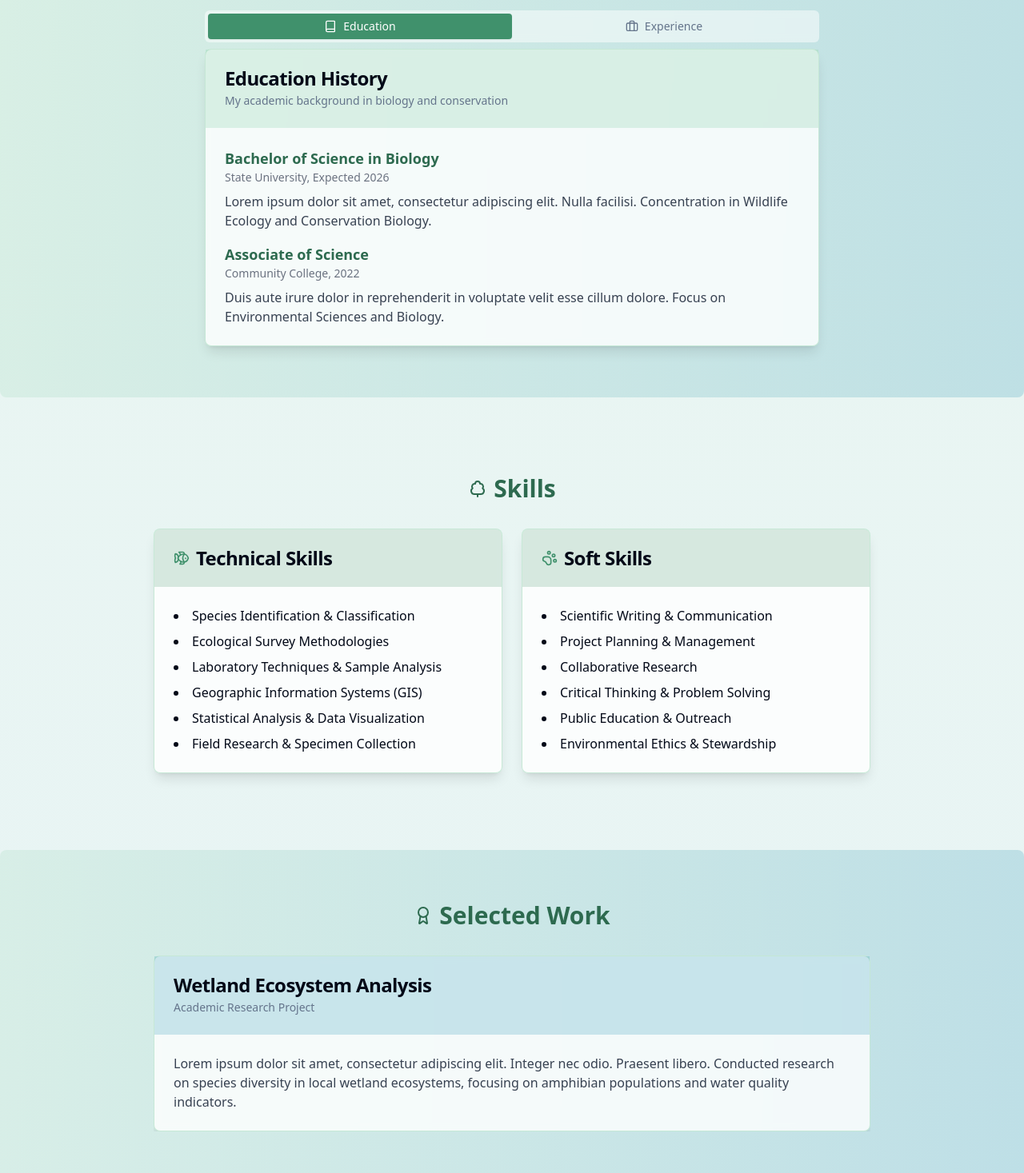
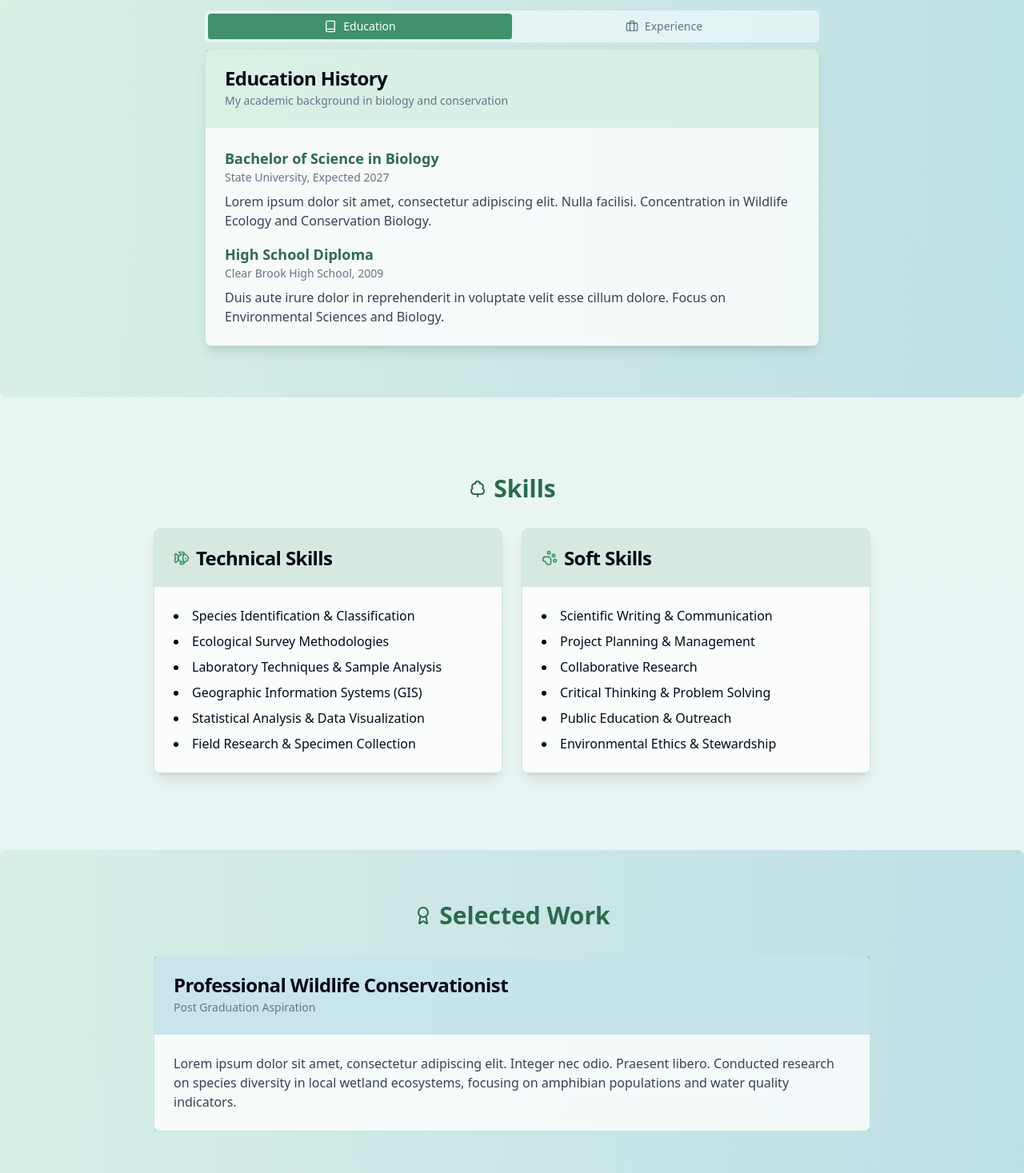
Before and after one commit to GalaxyRaine23/wild-whispers-portfolio, a React (Vite) app: page / in a window 1280 px wide. Shown: the part 969-2436 px from the top of the page at 80% size. Built offline with nearby package versions, Linux system fonts and the light colour scheme.

Commit message:
Visual edit in Lovable
Edited UI in Lovable

```diff
--- a/src/pages/Index.tsx
+++ b/src/pages/Index.tsx
@@ -3,10 +3,8 @@ import { Card, CardContent, CardDescription, CardHeader, CardTitle } from "@/com
 import { Tabs, TabsContent, TabsList, TabsTrigger } from "@/components/ui/tabs";
 import { Mail, Book, Award, Briefcase, FileText, Leaf, TreeDeciduous, PawPrint, Fish } from "lucide-react";
 import { Carousel, CarouselContent, CarouselItem } from "@/components/ui/carousel";
-
 const Index = () => {
-  return (
-    <div className="min-h-screen bg-gradient-to-b from-nature-mint/20 to-nature-water/10">
+  return <div className="min-h-screen bg-gradient-to-b from-nature-mint/20 to-nature-water/10">
       {/* Hero Section */}
       <section className="relative bg-[url('/hero-bg.jpg')] bg-cover bg-center py-20">
         <div className="absolute inset-0 bg-nature-green/60"></div>
@@ -81,15 +79,15 @@ const Index = () => {
               <CardContent className="space-y-4 p-6">
                 <div>
                   <h3 className="text-lg font-semibold text-nature-green">Bachelor of Science in Biology</h3>
-                  <p className="text-sm text-gray-500">State University, Expected 2026</p>
+                  <p className="text-sm text-gray-500">State University, Expected 2027</p>
                   <p className="mt-2 text-gray-700">
                     Lorem ipsum dolor sit amet, consectetur adipiscing elit. Nulla facilisi.
                     Concentration in Wildlife Ecology and Conservation Biology.
                   </p>
                 </div>
                 <div>
-                  <h3 className="text-lg font-semibold text-nature-green">Associate of Science</h3>
-                  <p className="text-sm text-gray-500">Community College, 2022</p>
+                  <h3 className="text-lg font-semibold text-nature-green">High School Diploma</h3>
+                  <p className="text-sm text-gray-500">Clear Brook High School, 2009</p>
                   <p className="mt-2 text-gray-700">
                     Duis aute irure dolor in reprehenderit in voluptate velit esse cillum dolore.
                     Focus on Environmental Sciences and Biology.
@@ -187,8 +185,8 @@ const Index = () => {
             <CarouselItem>
               <Card className="bg-white/80 backdrop-blur-sm border-nature-mint/50 shadow-lg">
                 <CardHeader className="bg-nature-water/20">
-                  <CardTitle>Wetland Ecosystem Analysis</CardTitle>
-                  <CardDescription>Academic Research Project</CardDescription>
+                  <CardTitle>Professional Wildlife Conservationist</CardTitle>
+                  <CardDescription>Post Graduation Aspiration</CardDescription>
                 </CardHeader>
                 <CardContent className="p-6">
                   <p className="text-gray-700">
@@ -297,8 +295,6 @@ const Index = () => {
           <p>&copy; 2025 Jane Doe | Wildlife Conservation Biology Portfolio</p>
         </div>
       </footer>
-    </div>
-  );
+    </div>;
 };
-
 export default Index;
```
